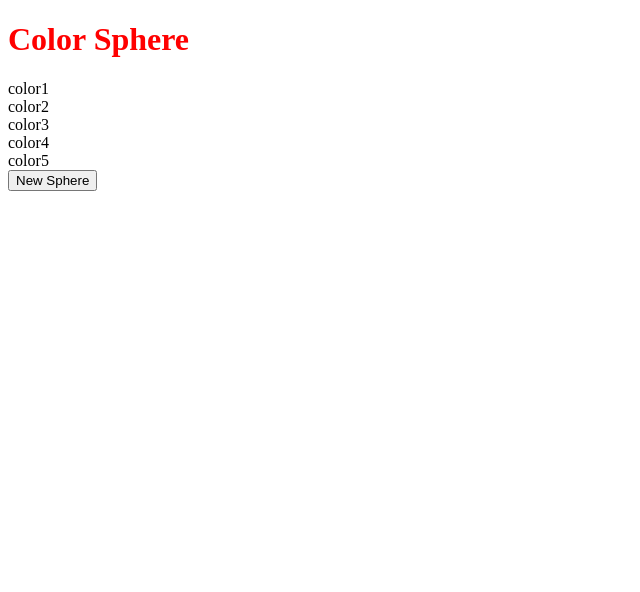
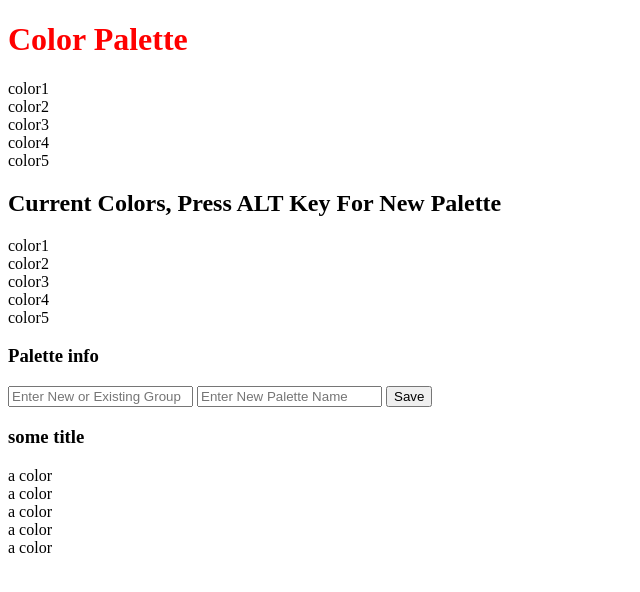
Before and after one commit to JoOCon/palette-picker, a website: page public/index.html in a window 1280 px wide. Shown: the whole page, without its empty margins (0-640 px from the left). Drawn offline with nearby package versions, Linux system fonts and the light colour scheme.

Commit message:
Added further html and class names for app layout and design

```diff
--- a/public/index.html
+++ b/public/index.html
@@ -5,26 +5,50 @@
   <meta http-equiv="X-UA-Compatible" content="IE=edge">
   <meta name="viewport" content="width=device-width, initial-scale=1">
   <title>Color Sphere</title>
+  <link href="https://fonts.googleapis.com/css?family=K2D:100,200,300,400,500,600,700,800" rel="stylesheet">
+  <link rel="stylesheet" type="text/css" media="screen" href="./css/reset.css">
   <link rel="stylesheet" type="text/css" media="screen" href="./css/styles.css" />
   <script src="https://ajax.googleapis.com/ajax/libs/jquery/3.3.1/jquery.min.js"></script>
 </head>
 <body>
   <header>
-    <h1 class='main-title'>Color Sphere</h1>
+    <h1 class='main-title'>Color Palette</h1>
   </header>
-  <main class='circle-container'>
-    <section class='color-sphere'>
-      <div class='color-1'>color1</div>
-      <div class='color-2'>color2</div>
-      <div class='color-3'>color3</div>
-      <div class='color-4'>color4</div>
-      <div class='color-5'>color5</div>
-      <button class='generate-colors'>New Sphere</button>
+  <main class='main-container'>
+    <section class='color-palette'>
+      <div class='main-color color-1'>color1</div>
+      <div class='main-color color-2'>color2</div>
+      <div class='main-color color-3'>color3</div>
+      <div class='main-color color-4'>color4</div>
+      <div class='main-color color-5'>color5</div>
     </section>
+    <aside class='info-section'>
+      <h2>Current Colors, Press ALT Key For New Palette</h2>
+      <section class='current-colors'>
+        <div class='color-1'>color1</div>
+        <div class='color-2'>color2</div>
+        <div class='color-3'>color3</div>
+        <div class='color-4'>color4</div>
+        <div class='color-5'>color5</div>
+      </section>
+      <section class='user-input-section'>
+        <h3>Palette info</h3>
+        <form class='user-input-form'>
+          <input class='group-name' placeholder='Enter New or Existing Group'/>
+          <input class='palette-name' placeholder='Enter New Palette Name'/>
+          <button>Save</button>
+        </form>
+      </section>
+      <section class='palette-group-display'>
+        <h1>some title</h1>
+        <div>a color</div>
+        <div>a color</div>
+        <div>a color</div>
+        <div>a color</div>
+        <div>a color</div>
+      </section>
+    </aside>
   </main>
-  <aside>
-
-  </aside>
 </body>
   <script src="./js/script.js"></script>
 </html>
```
